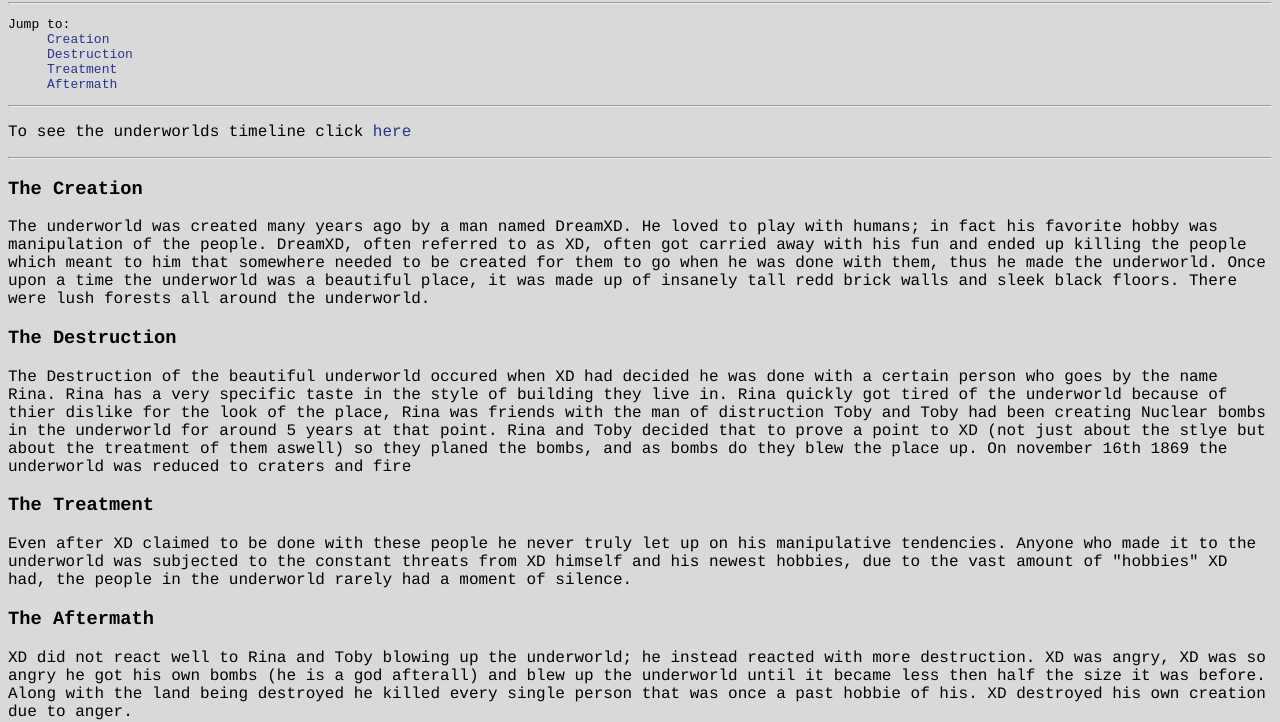
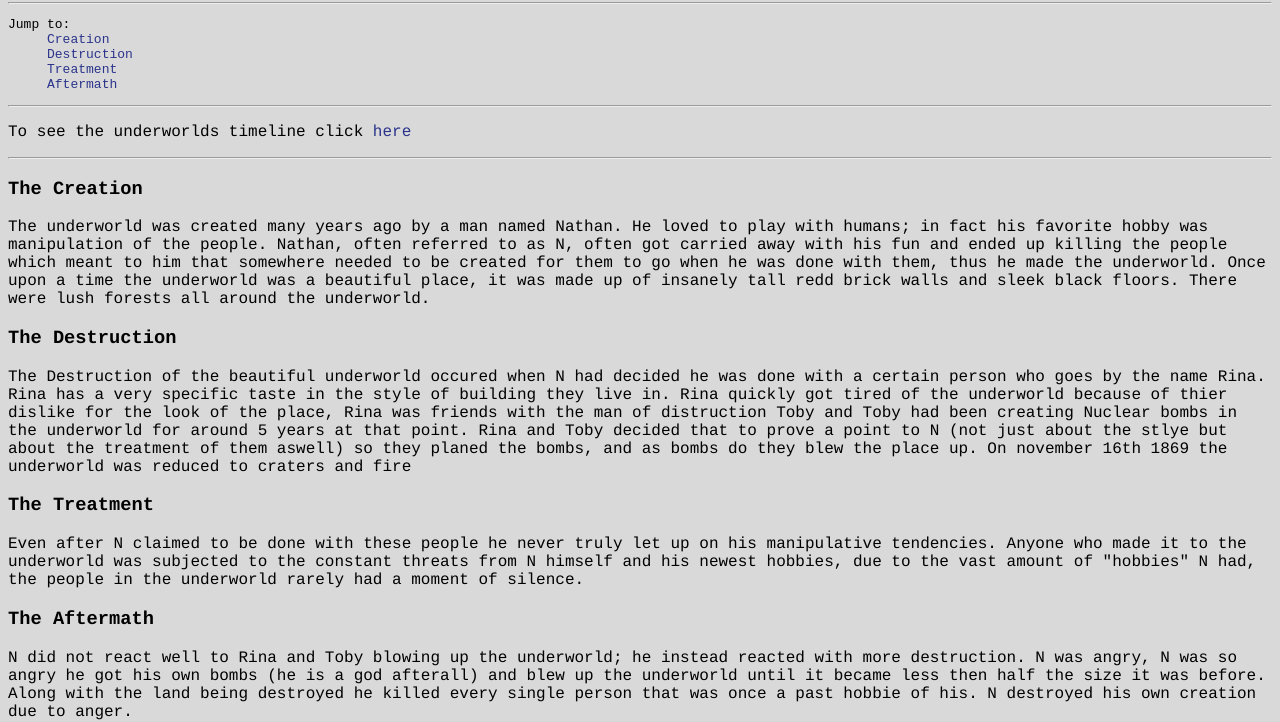
Before and after one commit to e-r-l/e-r-l.github.io, a plain HTML site: page index.html in a window 1280 px wide. Shown: the part 78-800 px from the top of the page. Drawn offline with Linux system fonts and the light colour scheme; a script that the page names is missing.

Commit message:
Update index.html

```diff
--- a/index.html
+++ b/index.html
@@ -22,16 +22,16 @@
     <hr>
 
     <h3 id="B1">The Creation</h3>
-    <p>The underworld was created many years ago by a man named DreamXD. He loved to play with humans; in fact his favorite hobby was manipulation of the people. DreamXD, often referred to as XD, often got carried away with his fun and ended up killing the people which meant to him that somewhere needed to be created for them to go when he was done with them, thus he made the underworld. Once upon a time the underworld was a beautiful place, it was made up of insanely tall redd brick walls and sleek black floors. There were lush forests all around the underworld.</p>
+    <p>The underworld was created many years ago by a man named Nathan. He loved to play with humans; in fact his favorite hobby was manipulation of the people. Nathan, often referred to as N, often got carried away with his fun and ended up killing the people which meant to him that somewhere needed to be created for them to go when he was done with them, thus he made the underworld. Once upon a time the underworld was a beautiful place, it was made up of insanely tall redd brick walls and sleek black floors. There were lush forests all around the underworld.</p>
 
     <h3 id="B2">The Destruction</h3>
-    <p> The Destruction of the beautiful underworld occured when XD had decided he was done with a certain person who goes by the name Rina. Rina has a very specific taste in the style of building they live in. Rina quickly got tired of the underworld because of thier dislike for the look of the place, Rina was friends with the man of distruction Toby and Toby had been creating Nuclear bombs in the underworld for around 5 years at that point. Rina and Toby decided that to prove a point to XD (not just about the stlye but about the treatment of them aswell) so they planed the bombs, and as bombs do they blew the place up. On november 16th 1869 the underworld was reduced to craters and fire</p>
+    <p> The Destruction of the beautiful underworld occured when N had decided he was done with a certain person who goes by the name Rina. Rina has a very specific taste in the style of building they live in. Rina quickly got tired of the underworld because of thier dislike for the look of the place, Rina was friends with the man of distruction Toby and Toby had been creating Nuclear bombs in the underworld for around 5 years at that point. Rina and Toby decided that to prove a point to N (not just about the stlye but about the treatment of them aswell) so they planed the bombs, and as bombs do they blew the place up. On november 16th 1869 the underworld was reduced to craters and fire</p>
 
     <h3 id="B3">The Treatment</h3>
-    <p> Even after XD claimed to be done with these people he never truly let up on his manipulative tendencies. Anyone who made it to the underworld was subjected to the constant threats from XD himself and his newest hobbies, due to the vast amount of "hobbies" XD had, the people in the underworld rarely had a moment of silence.</p>
+    <p> Even after N claimed to be done with these people he never truly let up on his manipulative tendencies. Anyone who made it to the underworld was subjected to the constant threats from N himself and his newest hobbies, due to the vast amount of "hobbies" N had, the people in the underworld rarely had a moment of silence.</p>
 
     <h3 id="B4">The Aftermath</h3>
-    <p>XD did not react well to Rina and Toby blowing up the underworld; he instead reacted with more destruction. XD was angry, XD was so angry he got his own bombs (he is a god afterall) and blew up the underworld until it became less then half the size it was before. Along with the land being destroyed he killed every single person that was once a past hobbie of his. XD destroyed his own creation due to anger. </p>
+    <p>N did not react well to Rina and Toby blowing up the underworld; he instead reacted with more destruction. N was angry, N was so angry he got his own bombs (he is a god afterall) and blew up the underworld until it became less then half the size it was before. Along with the land being destroyed he killed every single person that was once a past hobbie of his. N destroyed his own creation due to anger. </p>
 
     <p>Although everything that was there before was gone people were still sent down to the underworld to live in and through the aftermath of that fateful day on november 16th.</p>
 
```
